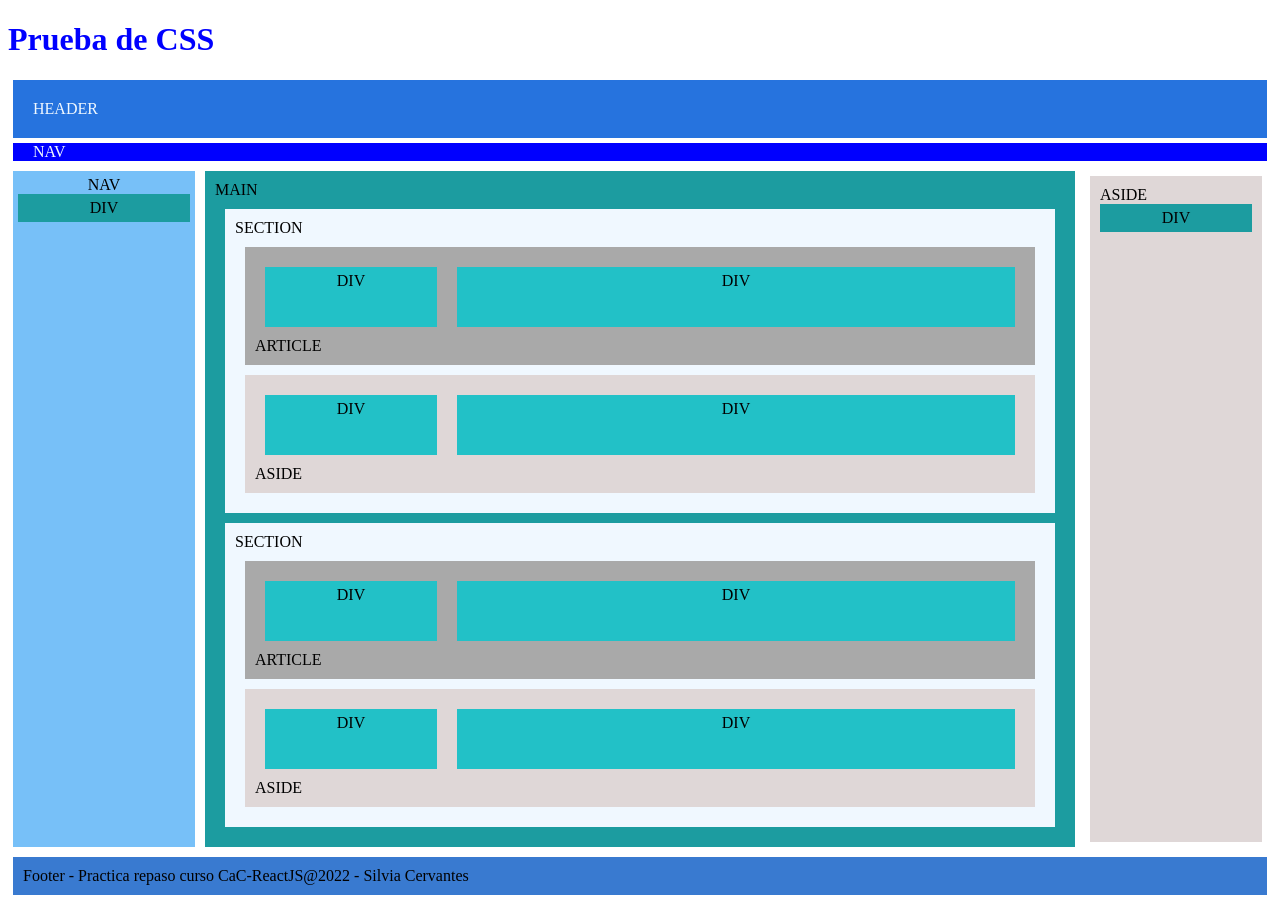
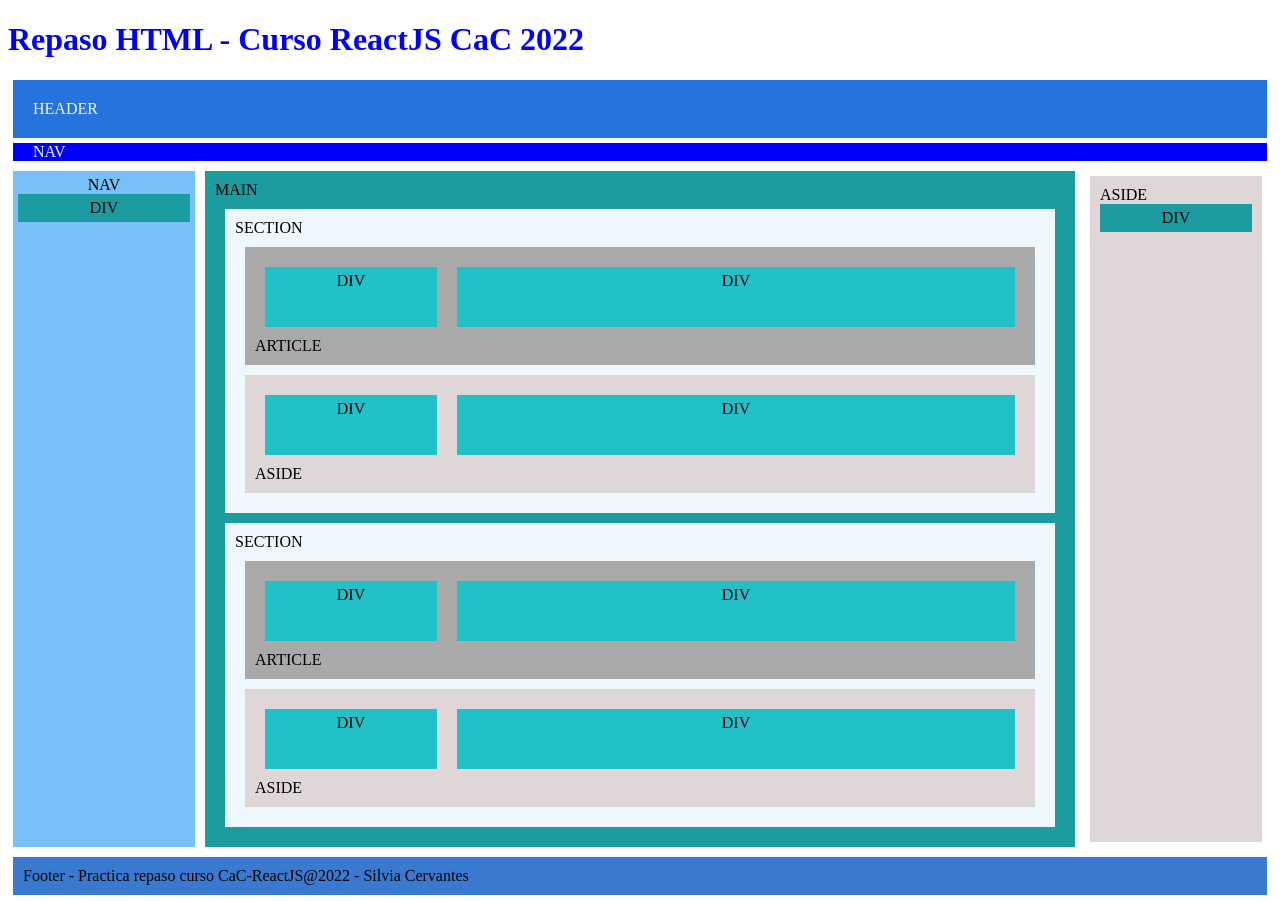
Before and after one commit to silviacervantes/CaC_ReactJS, a plain HTML site: page index.html in a window 1280 px wide. Drawn offline with Linux system fonts and the light colour scheme.

Commit message:
Cambio  H1

```diff
--- a/index.html
+++ b/index.html
@@ -8,7 +8,7 @@
     <link rel="stylesheet" href="./index.css">
 </head>
 <body>
-    <h1>Prueba de CSS</h1>
+    <h1>Repaso HTML - Curso ReactJS CaC 2022</h1>
     <header class="header"> HEADER </header>
     <nav class="nav_azul"> NAV </nav>
     <div class="div_principal">
```
